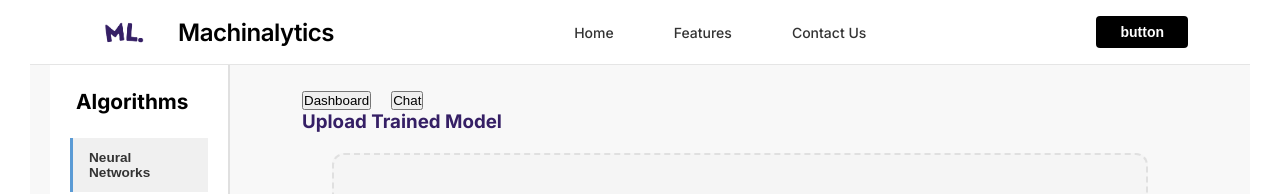
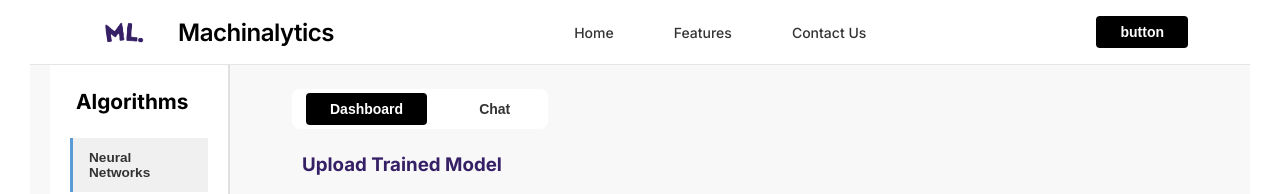
Before and after one commit to MisplacedOrange/Rythm-Hacks, a React (Vite) app in the folder rythmhacks/frontend/: page /dashboard in a window 1280 px wide. Shown: the top 194 px of the page. Built offline with nearby package versions, Linux system fonts and the light colour scheme.

Commit message:
dashboard fix

```diff
--- a/rythmhacks/frontend/src/Dashboard.css
+++ b/rythmhacks/frontend/src/Dashboard.css
@@ -94,6 +94,42 @@
 .dashboard-subtitle {
   color: #999;
   font-size: 0.9rem;
+}
+
+.main-tab-navigation {
+  display: flex;
+  gap: 0.5rem;
+  margin-bottom: 1.5rem;
+  padding: 0.25rem;
+  background: white;
+  border-radius: 8px;
+  width: fit-content;
+}
+
+.main-tab-button {
+  background-color: transparent;
+  color: #333;
+  border: none;
+  padding: 0.5rem 1.5rem;
+  border-radius: 4px;
+  font-size: 0.875rem;
+  font-weight: 600;
+  cursor: pointer;
+  transition: all 0.2s ease;
+}
+
+.main-tab-button:hover {
+  color: #000;
+  background-color: #f5f5f5;
+}
+
+.main-tab-button.active {
+  background-color: #000;
+  color: white;
+}
+
+.main-tab-button.active:hover {
+  background-color: #333;
 }
 
 .hyperparameters {
@@ -274,18 +310,18 @@
 
 .bottom-grid {
   display: grid;
-  grid-template-columns: 1fr 1fr;
+  grid-template-columns: 1fr;
   gap: 1rem;
-  min-height: 320px;
+  min-height: 650px;
   margin-bottom: 1rem;
   flex-shrink: 0;
 }
 
 .performance-section {
   background: white;
-  padding: 1rem;
+  padding: 1.5rem;
   border-radius: 8px;
-  min-height: 320px;
+  min-height: 650px;
   overflow: hidden;
   display: flex;
   flex-direction: column;
--- a/rythmhacks/frontend/src/components/PerformanceCharts.css
+++ b/rythmhacks/frontend/src/components/PerformanceCharts.css
@@ -2,22 +2,22 @@
   display: grid;
   grid-template-columns: 1fr 1fr;
   grid-template-rows: 1fr 1fr;
-  gap: 20px;
-  min-height: 500px;
+  gap: 24px;
+  min-height: 650px;
   height: 100%;
   background: transparent;
-  padding: 4px;
+  padding: 8px;
 }
 
 .chart-container {
   background: white;
   border: 1px solid var(--border-subtle, #e0e0e0);
   border-radius: 8px;
-  padding: 12px;
+  padding: 16px;
   overflow: visible;
   display: flex;
   flex-direction: column;
-  min-height: 220px;
+  min-height: 300px;
   position: relative;
 }
 
@@ -48,7 +48,7 @@
   align-items: center;
   justify-content: center;
   height: 100%;
-  min-height: 400px;
+  min-height: 600px;
   font-size: 16px;
   color: var(--text-secondary, #666);
 }
@@ -73,7 +73,7 @@
   align-items: center;
   justify-content: center;
   height: 100%;
-  min-height: 400px;
+  min-height: 600px;
   color: var(--text-tertiary, #999);
   font-size: 16px;
   background: var(--bg-secondary, #f8f9fa);
```
